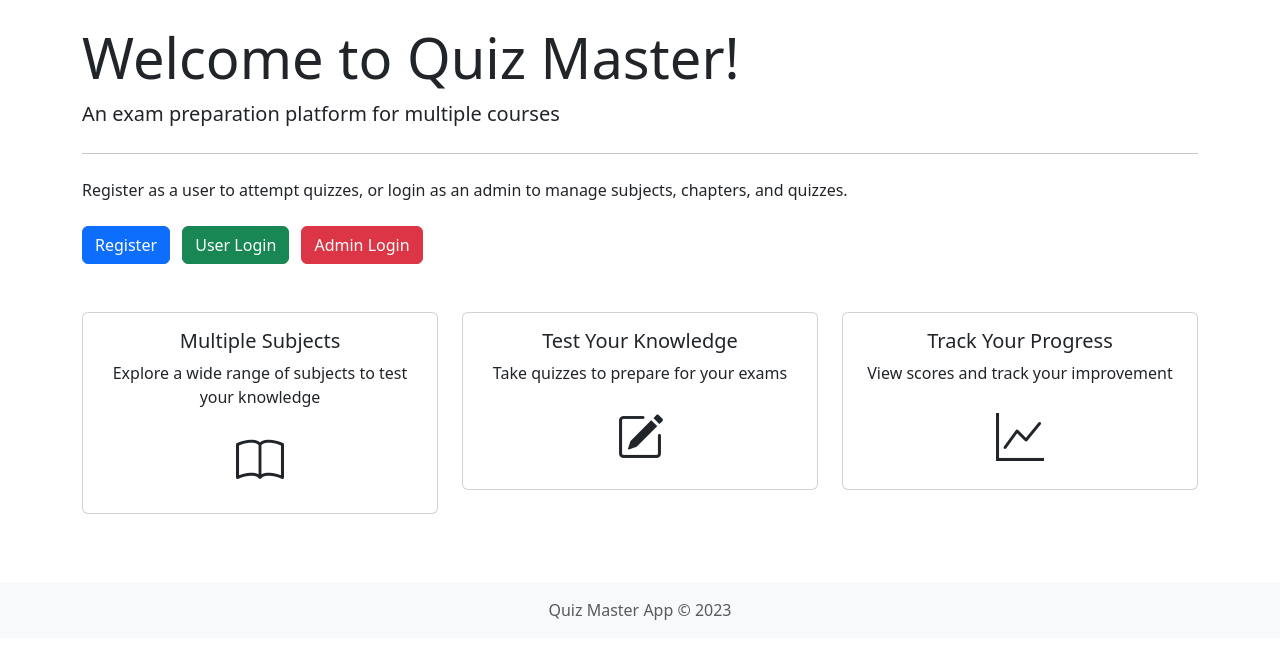
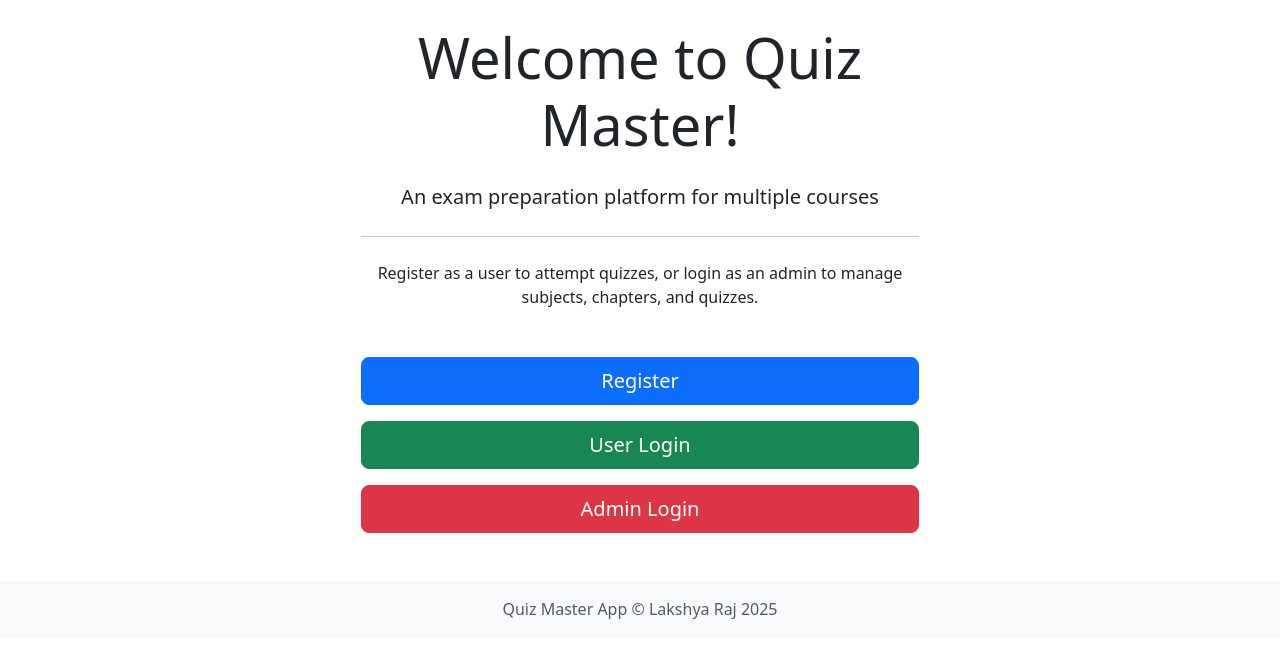
Before and after one commit to 21f1003767/quiz-master-app, a Flask app: page / in a window 1280 px wide. Shown: the part 56-715 px from the top of the page. Run offline with Flask 3, Linux system fonts and the light colour scheme.

Commit message:
Finalized project submission with report and presentation link

```diff
--- a/app/forms.py
+++ b/app/forms.py
@@ -66,3 +66,9 @@ class QuestionForm(FlaskForm):
                                coerce=int,
                                validators=[DataRequired()])
     submit = SubmitField('Submit')
+
+class UserForm(FlaskForm):
+    username = StringField('Username', validators=[DataRequired(), Length(min=3, max=50)])
+    full_name = StringField('Full Name', validators=[DataRequired(), Length(max=100)])
+    qualification = StringField('Qualification', validators=[Length(max=100)])
+    submit = SubmitField('Submit')
--- a/app/models/models.py
+++ b/app/models/models.py
@@ -13,7 +13,6 @@ class User(db.Model):
     dob = db.Column(db.Date)
     created_at = db.Column(db.DateTime, default=datetime.utcnow)
 
-    # Relationship with scores
     scores = db.relationship('Score', backref='user', lazy=True)
 
     def set_password(self, password):
@@ -39,7 +38,6 @@ class Subject(db.Model):
     description = db.Column(db.Text)
     created_at = db.Column(db.DateTime, default=datetime.utcnow)
 
-    # Relationship with chapters
     chapters = db.relationship('Chapter', backref='subject', lazy=True, cascade="all, delete-orphan")
 
     def __repr__(self):
@@ -52,7 +50,6 @@ class Chapter(db.Model):
     subject_id = db.Column(db.Integer, db.ForeignKey('subject.id'), nullable=False)
     created_at = db.Column(db.DateTime, default=datetime.utcnow)
 
-    # Relationship with quizzes
     quizzes = db.relationship('Quiz', backref='chapter', lazy=True, cascade="all, delete-orphan")
 
     def __repr__(self):
@@ -67,7 +64,6 @@ class Quiz(db.Model):
     remarks = db.Column(db.Text)
     created_at = db.Column(db.DateTime, default=datetime.utcnow)
 
-    # Relationships
     questions = db.relationship('Question', backref='quiz', lazy=True, cascade="all, delete-orphan")
     scores = db.relationship('Score', backref='quiz', lazy=True, cascade="all, delete-orphan")
 
--- a/app/templates/admin/search/results.html
+++ b/app/templates/admin/search/results.html
@@ -11,7 +11,6 @@
         </div>
     </div>
 
-    <!-- Search Form -->
     <div class="row mb-4">
         <div class="col-md-12">
             <div class="card">
@@ -72,7 +71,7 @@
                                     <td>{{ user.qualification or 'N/A' }}</td>
                                     <td>{{ user.created_at.strftime('%Y-%m-%d') }}</td>
                                     <td>
-                                        <a href="{{ url_for('admin.user_edit', id=user.id) if 'user_edit' in admin.__dict__ else '#' }}" class="btn btn-sm btn-primary">
+                                        <a href="{{ url_for('admin.user_edit', id=user.id) }}" class="btn btn-sm btn-primary">
                                             <i class="bi bi-pencil"></i> Edit
                                         </a>
                                     </td>
--- a/app/templates/base.html
+++ b/app/templates/base.html
@@ -97,7 +97,7 @@
 
     <footer class="footer mt-5 py-3 bg-light">
         <div class="container text-center">
-            <span class="text-muted">Quiz Master App &copy; 2023</span>
+            <span class="text-muted">Quiz Master App &copy; Lakshya Raj 2025</span>
         </div>
     </footer>
 
--- a/app/templates/index.html
+++ b/app/templates/index.html
@@ -1,53 +1,39 @@
-{% extends "base.html" %}
+{% extends "base.html" %} {% block title %}Home - Quiz Master{% endblock %} {%
+block content %}
+<div
+  class="d-flex flex-column justify-content-center align-items-center text-center min-vh-75"
+>
+  <div class="col-12 col-md-8 col-lg-6">
+    <h1 class="display-4 mb-4">Welcome to Quiz Master!</h1>
+    <p class="lead mb-4">An exam preparation platform for multiple courses</p>
+    <hr class="my-4" />
+    <p class="mb-5">
+      Register as a user to attempt quizzes, or login as an admin to manage
+      subjects, chapters, and quizzes.
+    </p>
 
-{% block title %}Home - Quiz Master{% endblock %}
-
-{% block content %}
-<div class="jumbotron">
-    <h1 class="display-4">Welcome to Quiz Master!</h1>
-    <p class="lead">An exam preparation platform for multiple courses</p>
-    <hr class="my-4">
-    <p>Register as a user to attempt quizzes, or login as an admin to manage subjects, chapters, and quizzes.</p>
-    <div class="mt-4">
-        {% if 'user_id' not in session and 'admin_id' not in session %}
-            <a href="{{ url_for('auth.register') }}" class="btn btn-primary me-2">Register</a>
-            <a href="{{ url_for('auth.login') }}" class="btn btn-success me-2">User Login</a>
-            <a href="{{ url_for('auth.admin_login') }}" class="btn btn-danger">Admin Login</a>
-        {% elif 'user_id' in session %}
-            <a href="{{ url_for('user.dashboard') }}" class="btn btn-primary">Go to Dashboard</a>
-        {% elif 'admin_id' in session %}
-            <a href="{{ url_for('admin.dashboard') }}" class="btn btn-danger">Go to Admin Dashboard</a>
-        {% endif %}
+    <div class="d-flex flex-column gap-3 mt-5">
+      {% if 'user_id' not in session and 'admin_id' not in session %}
+      <a href="{{ url_for('auth.register') }}" class="btn btn-primary btn-lg"
+        >Register</a
+      >
+      <a href="{{ url_for('auth.login') }}" class="btn btn-success btn-lg"
+        >User Login</a
+      >
+      <a href="{{ url_for('auth.admin_login') }}" class="btn btn-danger btn-lg"
+        >Admin Login</a
+      >
+      {% elif 'user_id' in session %}
+      <a href="{{ url_for('user.dashboard') }}" class="btn btn-primary btn-lg"
+        >Go to Dashboard</a
+      >
+      {% elif 'admin_id' in session %}
+      <a href="{{ url_for('admin.dashboard') }}" class="btn btn-danger btn-lg"
+        >Go to Admin Dashboard</a
+      >
+      {% endif %}
     </div>
+  </div>
 </div>
 
-<div class="row mt-5">
-    <div class="col-md-4">
-        <div class="card card-dashboard">
-            <div class="card-body text-center">
-                <h5 class="card-title">Multiple Subjects</h5>
-                <p class="card-text">Explore a wide range of subjects to test your knowledge</p>
-                <i class="bi bi-book" style="font-size: 3rem;"></i>
-            </div>
-        </div>
-    </div>
-    <div class="col-md-4">
-        <div class="card card-dashboard">
-            <div class="card-body text-center">
-                <h5 class="card-title">Test Your Knowledge</h5>
-                <p class="card-text">Take quizzes to prepare for your exams</p>
-                <i class="bi bi-pencil-square" style="font-size: 3rem;"></i>
-            </div>
-        </div>
-    </div>
-    <div class="col-md-4">
-        <div class="card card-dashboard">
-            <div class="card-body text-center">
-                <h5 class="card-title">Track Your Progress</h5>
-                <p class="card-text">View scores and track your improvement</p>
-                <i class="bi bi-graph-up" style="font-size: 3rem;"></i>
-            </div>
-        </div>
-    </div>
-</div>
 {% endblock %}
--- a/app/templates/user/quiz_history.html
+++ b/app/templates/user/quiz_history.html
@@ -56,7 +56,6 @@
     </div>
 </div>
 
-<!-- Subject-wise Performance -->
 <div class="row mt-4">
     <div class="col-md-12">
         <div class="card">
--- a/app/templates/user/quizzes/report.html
+++ b/app/templates/user/quizzes/report.html
@@ -16,7 +16,6 @@
                     <p><strong>Date Attempted:</strong> {{ score.time_stamp_of_attempt.strftime('%Y-%m-%d %H:%M') }}</p>
                 </div>
 
-                <!-- Score summary -->
                 <div class="score-summary text-center mb-5">
                     <div class="row">
                         <div class="col-md-4">
```
Also changed, not shown: app/routes/admin.py (+20 -15 lines), requirements.txt (+14 -7 lines), test_db.py (deleted, +0 -139 lines), README.md, 3 other files.
